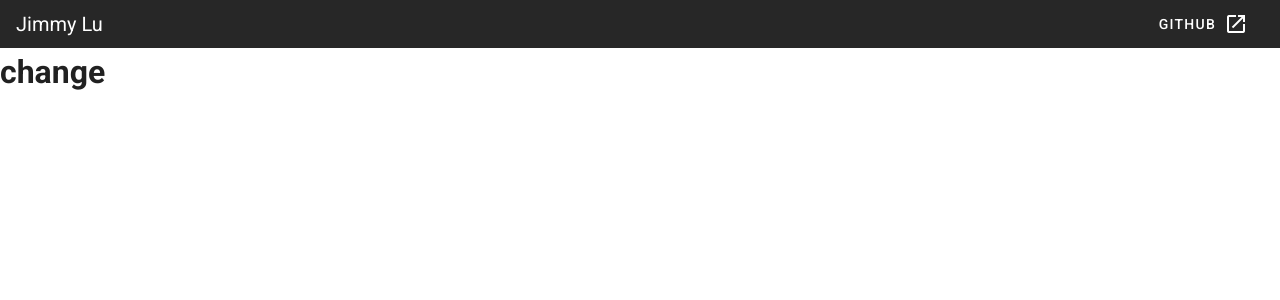
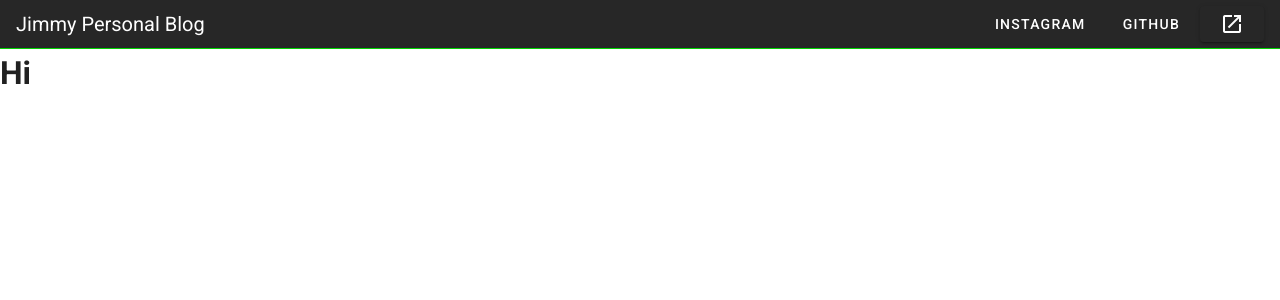
Before and after one commit to Jimmyluluu/PersonalBlog, a Vue app: page / in a window 1280 px wide. Shown: the top 300 px of the page. Built offline with nearby package versions, Linux system fonts and the light colour scheme.

Commit message:
set some bar link

```diff
--- a/package.json
+++ b/package.json
@@ -1,5 +1,5 @@
 {
-  "name": "my-first-vue",
+  "name": "PersonalBlog",
   "version": "0.1.0",
   "private": true,
   "scripts": {
--- a/src/App.vue
+++ b/src/App.vue
@@ -5,15 +5,22 @@
       dense
       dark
     >
-    <v-toolbar-title>Jimmy Lu</v-toolbar-title>
+    <v-toolbar-title> Jimmy Personal Blog </v-toolbar-title>
       <v-spacer></v-spacer>
-
+      <v-btn
+        href="https://www.instagram.com/luukimo_0711"
+        target="_blank"
+        text>
+        <span class="mr-1">Instagram</span>
+      </v-btn>
       <v-btn
         href="https://github.com/Jimmyluluu"
         target="_blank"
         text
       >
-        <span class="mr-2">Github</span>
+        <span class="mr-1">Github</span>
+      </v-btn>
+      <v-btn>
         <v-icon>mdi-open-in-new</v-icon>
       </v-btn>
     </v-app-bar>
--- a/src/components/HomePage.vue
+++ b/src/components/HomePage.vue
@@ -1,6 +1,10 @@
 <template>
   <v-app>
-    <h1>{{ message }}</h1>
+    <v-divider :thickness="4" color="info"></v-divider>
+      <h1>
+        {{ message }}
+      </h1>
+
   </v-app>
 </template>
 
@@ -8,7 +12,7 @@
   export default {
     data() {
       return {
-        message: "change"
+        message: "Hi"
       }
     }
   }
```
Also changed, not shown: 1 other file (tests, documents, lock files or other folders).
